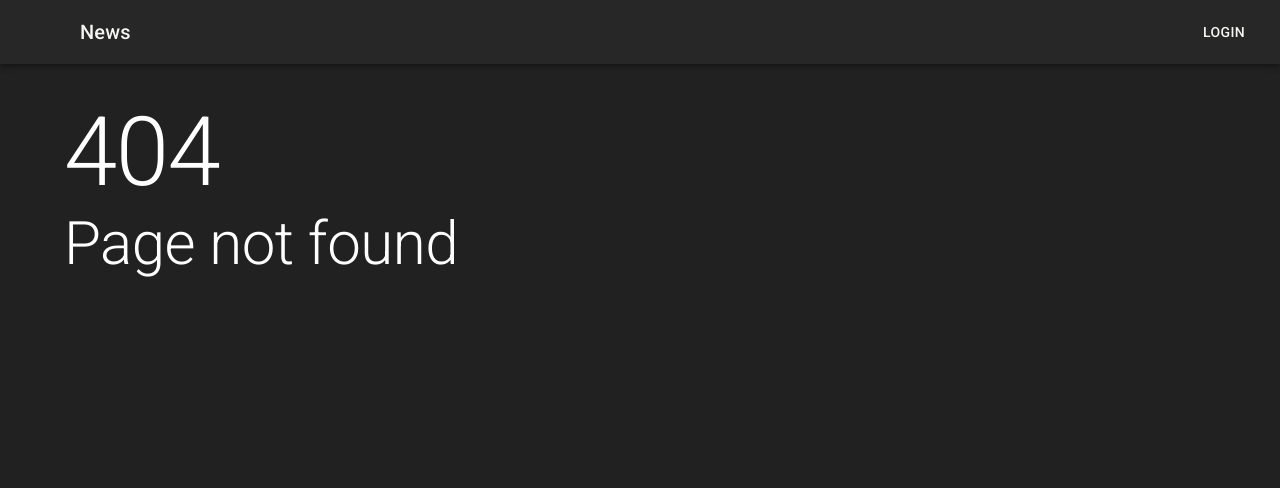
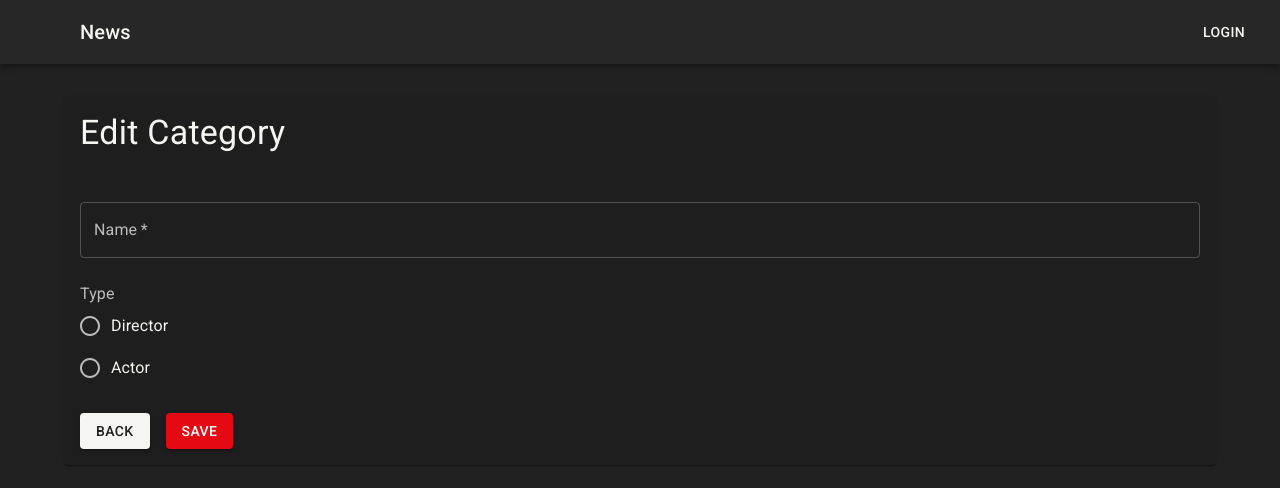
Before and after one commit to lucasborgesdasilva/codeflix, a React (Create React App) app: page /cast-members/edit/1 in a window 1280 px wide. Before the commit this address had no page. Shown: the top 488 px of the page. Built offline with nearby package versions, Linux system fonts and the light colour scheme; no server answers; some icons are missing.

Commit message:
Add CastMembersEdit component for editing cast member details and update routing

```diff
--- a/src/App.tsx
+++ b/src/App.tsx
@@ -7,6 +7,7 @@ import { Header } from './components/Header';
 import { Layout } from './components/Layout';
 import { appTheme } from './config/theme';
 import { CastMembersCreate } from './features/cast-members/cast-members-create';
+import { CastMembersEdit } from './features/cast-members/cast-members-edit';
 import { CastMembersList } from './features/cast-members/cast-members-list';
 import { CategoryCreate } from './features/categories/category-create';
 import { CategoryEdit } from './features/categories/category-edit';
@@ -32,7 +33,7 @@ function App() {
 
               <Route path='cast-members' element={<CastMembersList />} />
               <Route path='cast-members/create' element={<CastMembersCreate />} />
-              <Route path='categories/edit/:id' element={<CategoryEdit />} />
+              <Route path='cast-members/edit/:id' element={<CastMembersEdit />} />
 
               <Route path='*' element={
                 <Box sx={{ color: "white" }}>
--- /dev/null
+++ b/src/features/cast-members/cast-members-edit.tsx
@@ -0,0 +1,62 @@
+import { Box, Paper, Typography } from "@mui/material";
+import { useSnackbar } from "notistack";
+import React, { useEffect, useState } from "react";
+import { useParams } from "react-router-dom";
+import { CastMember } from "../../types/cast-members";
+import { initialState, useGetCastMemberQuery, useUpdateCastMemberMutation } from "./cast-members-slice";
+import { CastMemberForm } from "./components/cast-members-form";
+
+
+export const CastMembersEdit = () => {
+  const id = useParams().id || "";
+  const { enqueueSnackbar } = useSnackbar();
+  const { data: castMember } = useGetCastMemberQuery({ id });
+  const [updateCastMember, status] = useUpdateCastMemberMutation();
+  const [castMemberState, setCastMemberState] = useState<CastMember>(initialState);
+
+  const handleSubmit = async (e: React.FormEvent<HTMLFormElement>) => {
+    e.preventDefault()
+    await updateCastMember(castMemberState);
+  }
+
+  const handleChange = (e: React.ChangeEvent<HTMLInputElement>) => {
+    const { name, value } = e.target;
+    setCastMemberState({ ...castMemberState, [name]: value })
+  }
+
+  useEffect(() => {
+    if (castMember) {
+      setCastMemberState(castMember.data);
+    }
+  }, [castMember])
+
+  useEffect(() => {
+    if (status.isSuccess) {
+      enqueueSnackbar("Cast member updated successfully!", { variant: "success" });
+    }
+
+    if (status.error) {
+      enqueueSnackbar("Some went wrong!", { variant: "error" });
+    }
+  }, [enqueueSnackbar, status.error, status.isSuccess])
+
+  return (
+    <Box>
+      <Paper>
+        <Box p={2}>
+          <Box mb={2}>
+            <Typography variant="h4">Edit Category</Typography>
+          </Box>
+        </Box>
+
+        <CastMemberForm
+          castMember={castMemberState}
+          isDisabled={status.isLoading}
+          isLoading={false}
+          handleSubmit={handleSubmit}
+          handleChange={handleChange}
+        />
+      </Paper>
+    </Box>
+  )
+};
```
